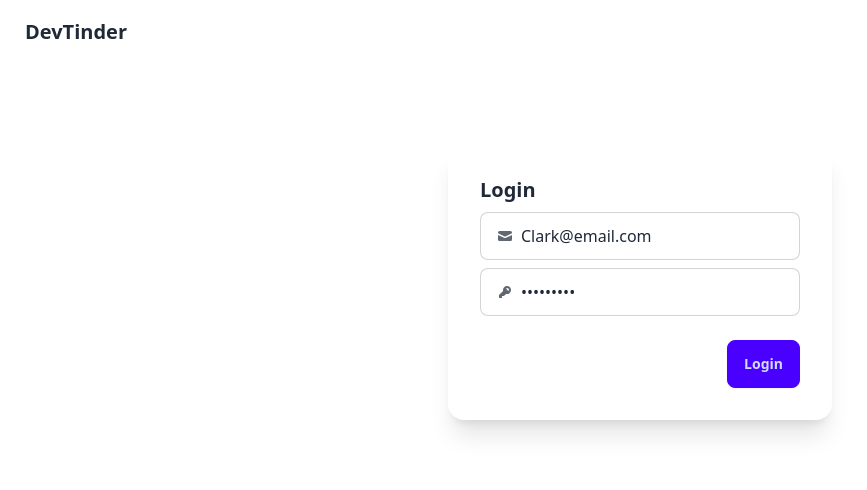
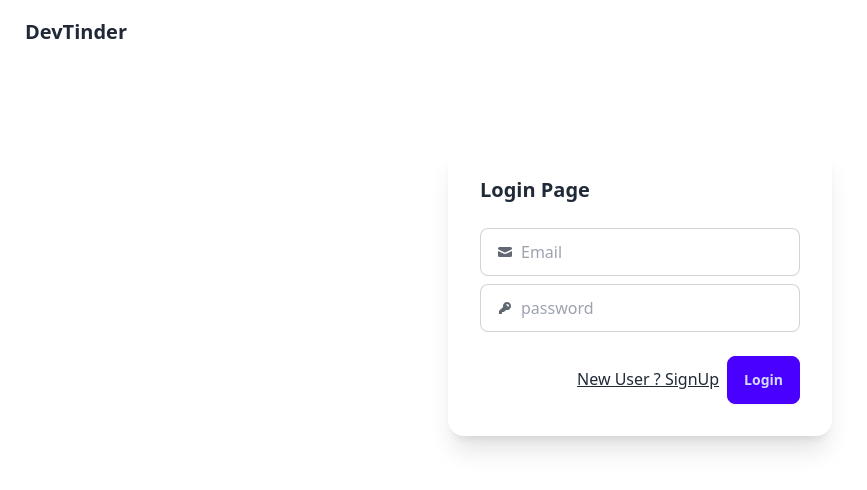
Before and after one commit to Vedant-07/devTinder-web, a React (Vite) app: page /login in a window 1280 px wide. Shown: the top 490 px of the page, without its empty margins (0-867 px from the left). Built offline with nearby package versions, Linux system fonts and the light colour scheme; no server answers.

Commit message:
refactored code && added the Signup/Login

```diff
--- a/src/App.jsx
+++ b/src/App.jsx
@@ -1,16 +1,16 @@
 import { BrowserRouter, Routes, Route } from "react-router";
 import Body from "./Body";
-import Login from "./Login";
-import Profile from "./Profile";
+import Login from "./components/Login";
+import Profile from "./components/Profile";
 function App() {
   return (
     <>
       <BrowserRouter>
         <Routes>
           <Route path="/" element={<Body />}>
-            <Route path="profile" element={<Profile/>} />
+            <Route path="/" element={<div>feed Page here</div>}></Route>
+            <Route path="profile" element={<Profile />} />
             <Route path="login" element={<Login />} />
-            <Route path="feed" element={<div>feed Page here</div>}></Route>
           </Route>
         </Routes>
       </BrowserRouter>
--- a/src/Body.jsx
+++ b/src/Body.jsx
@@ -1,20 +1,20 @@
 import React from 'react'
 import {Outlet} from "react-router"
-import Navbar from './Navbar'
+import Navbar from './components/Navbar'
 import {useDispatch,useSelector} from 'react-redux'
 import { useEffect } from 'react'
 import axios from 'axios'
 import { BASE_URL } from './constants/urls'
-import { addUser } from './Store/userSlice'
+import { addUser } from './utils/userSlice'
 import { useNavigate } from "react-router";
 
 const Body = () => {
   const navigate=useNavigate()
   const dispatch=useDispatch()
-  const user=useSelector((state)=>state.user.value)
+  const user=useSelector((state)=>state.user?.value)
+   console.log(user)
     const fetchUser=async()=>{
       if(user) return
-
       try{
       axios.get(BASE_URL+'/profile/view',{
         withCredentials:true
@@ -32,7 +32,8 @@ const Body = () => {
 
   useEffect(()=>{
     fetchUser()
-  },[user])
+  },[])
+
   return (
     <>
     <div className=' flex flex-col h-screen '>
--- a/src/Login.jsx
+++ /dev/null
@@ -1,70 +0,0 @@
-import React from "react";
-import { useState } from "react";
-import axios from "axios";
-import { useSelector, useDispatch } from 'react-redux'
-import { addUser,removeUser } from "./Store/userSlice";
-import { BASE_URL } from "./constants/urls";
-import {useNavigate} from 'react-router'
-
-const Login = () => {
-  const navigate=useNavigate()
-    const dispatch=useDispatch()
-    const [email,setEmail]=useState("Clark@email.com")
-    const [password,setPassword]=useState("Clark@123")
-
-    const handleLogin=()=>{
-        axios.post(BASE_URL+"/signin",{
-                emailID:email,
-                password:password,
-        },{
-            withCredentials: true,
-        }).then((val)=>{
-            //console.log(data)
-            dispatch(addUser(val.data))
-            navigate("/feed")
-        }).catch(err=>console.log(err))
-
-    }
-  return (
-    <div className="card bg-base-100 w-96 shadow-xl">
-      <div className="card-body ">
-        <h2 className="card-title"> Login </h2>
-
-        <div className="card-actions flex flex-col grow  ">
-          <label className="input input-bordered flex items-center gap-2 w-full">
-            <svg
-              xmlns="http://www.w3.org/2000/svg"
-              viewBox="0 0 16 16"
-              fill="currentColor"
-              className="h-4 w-4 opacity-70"
-            >
-              <path d="M2.5 3A1.5 1.5 0 0 0 1 4.5v.793c.026.009.051.02.076.032L7.674 8.51c.206.1.446.1.652 0l6.598-3.185A.755.755 0 0 1 15 5.293V4.5A1.5 1.5 0 0 0 13.5 3h-11Z" />
-              <path d="M15 6.954 8.978 9.86a2.25 2.25 0 0 1-1.956 0L1 6.954V11.5A1.5 1.5 0 0 0 2.5 13h11a1.5 1.5 0 0 0 1.5-1.5V6.954Z" />
-            </svg>
-            <input type="text" className="grow" placeholder="Email" value={email} onChange={(e)=>setEmail(e.target.value)}/>
-          </label>
-
-          <label className="input input-bordered flex items-center gap-2 w-full">
-            <svg
-              xmlns="http://www.w3.org/2000/svg"
-              viewBox="0 0 16 16"
-              fill="currentColor"
-              className="h-4 w-4 opacity-70"
-            >
-              <path
-                fillRule="evenodd"
-                d="M14 6a4 4 0 0 1-4.899 3.899l-1.955 1.955a.5.5 0 0 1-.353.146H5v1.5a.5.5 0 0 1-.5.5h-2a.5.5 0 0 1-.5-.5v-2.293a.5.5 0 0 1 .146-.353l3.955-3.955A4 4 0 1 1 14 6Zm-4-2a.75.75 0 0 0 0 1.5.5.5 0 0 1 .5.5.75.75 0 0 0 1.5 0 2 2 0 0 0-2-2Z"
-                clipRule="evenodd"
-              />
-            </svg>
-            <input type="password" className="grow" placeholder="password" value={password} onChange={(e)=>setPassword(e.target.value)} />
-          </label>
-
-          <button className="btn btn-primary mt-4 ml-auto" onClick={handleLogin}> Login</button>
-        </div>
-      </div>
-    </div>
-  );
-};
-
-export default Login;
--- /dev/null
+++ b/src/components/Login.jsx
@@ -0,0 +1,167 @@
+import React from "react";
+import { useState } from "react";
+import axios from "axios";
+import { useSelector, useDispatch } from "react-redux";
+import { addUser, removeUser } from "../utils/userSlice";
+import { BASE_URL } from "../constants/urls";
+import { useNavigate } from "react-router";
+
+const Login = () => {
+  const navigate = useNavigate();
+  const dispatch = useDispatch();
+  const [isLoginPage, setIsLoginPage] = useState(true);
+  const [firstName, setFirstName] = useState("");
+  const [lastName, setLastName] = useState("");
+  const [emailID, setEmailID] = useState("");
+  const [password, setPassword] = useState("");
+  const [skills, setSkills] = useState("");
+
+  const handleLoginANDSignUp = async () => {
+    if (isLoginPage) {
+      try {
+        const val = await axios.post(
+          BASE_URL + "/signin",
+          {
+            emailID: emailID,
+            password: password,
+          },
+          {
+            withCredentials: true,
+          }
+        );
+
+        dispatch(addUser(val.data));
+        navigate("/");
+      } catch (err) {
+        console.log("LoginPage error " + err.message);
+      }
+    } else {
+      //sign up here
+      const res = await axios.post(
+        BASE_URL+"/signup",
+        {
+          firstName,
+          lastName,
+          emailID,
+          password,
+          skills,
+        },
+        {
+          withCredentials: true,
+        }
+      );
+      console.log(res.data);
+
+      dispatch(addUser(res.data));
+      //add the user here in redux & create its cookie
+
+      navigate("/profile");
+    }
+  };
+
+  return (
+    <div className="card bg-base-100 w-96 shadow-xl">
+      <div className="card-body ">
+        <h1 className="card-title mb-4">
+          {isLoginPage ? "Login Page" : "Sign up Page"}
+        </h1>
+
+        {!isLoginPage && (
+          <>
+            <label className="input input-bordered flex items-center gap-2">
+              <svg
+                xmlns="http://www.w3.org/2000/svg"
+                viewBox="0 0 16 16"
+                fill="currentColor"
+                className="h-4 w-4 opacity-70"
+              >
+                <path d="M8 8a3 3 0 1 0 0-6 3 3 0 0 0 0 6ZM12.735 14c.618 0 1.093-.561.872-1.139a6.002 6.002 0 0 0-11.215 0c-.22.578.254 1.139.872 1.139h9.47Z" />
+              </svg>
+              <input type="text" className="grow" placeholder="FirstName" onChange={(e)=>setFirstName(e.target.value)}  value={firstName}/>
+            </label>
+            <label className="input input-bordered flex items-center gap-2">
+              <svg
+                xmlns="http://www.w3.org/2000/svg"
+                viewBox="0 0 16 16"
+                fill="currentColor"
+                className="h-4 w-4 opacity-70"
+              >
+                <path d="M8 8a3 3 0 1 0 0-6 3 3 0 0 0 0 6ZM12.735 14c.618 0 1.093-.561.872-1.139a6.002 6.002 0 0 0-11.215 0c-.22.578.254 1.139.872 1.139h9.47Z" />
+              </svg>
+
+              <input type="text" className="grow" placeholder="LastName" onChange={(e)=>setLastName(e.target.value)}  value={lastName} />
+              <span className="badge badge-info">Optional</span>
+            </label>
+          </>
+        )}
+
+        <div className="card-actions flex flex-col grow  ">
+          <label className="input input-bordered flex items-center gap-2 w-full">
+            <svg
+              xmlns="http://www.w3.org/2000/svg"
+              viewBox="0 0 16 16"
+              fill="currentColor"
+              className="h-4 w-4 opacity-70"
+            >
+              <path d="M2.5 3A1.5 1.5 0 0 0 1 4.5v.793c.026.009.051.02.076.032L7.674 8.51c.206.1.446.1.652 0l6.598-3.185A.755.755 0 0 1 15 5.293V4.5A1.5 1.5 0 0 0 13.5 3h-11Z" />
+              <path d="M15 6.954 8.978 9.86a2.25 2.25 0 0 1-1.956 0L1 6.954V11.5A1.5 1.5 0 0 0 2.5 13h11a1.5 1.5 0 0 0 1.5-1.5V6.954Z" />
+            </svg>
+            <input
+              type="text"
+              className="grow"
+              placeholder="Email"
+              value={emailID}
+              onChange={(e) => setEmailID(e.target.value)}
+            />
+          </label>
+
+          <label className="input input-bordered flex items-center gap-2 w-full">
+            <svg
+              xmlns="http://www.w3.org/2000/svg"
+              viewBox="0 0 16 16"
+              fill="currentColor"
+              className="h-4 w-4 opacity-70"
+            >
+              <path
+                fillRule="evenodd"
+                d="M14 6a4 4 0 0 1-4.899 3.899l-1.955 1.955a.5.5 0 0 1-.353.146H5v1.5a.5.5 0 0 1-.5.5h-2a.5.5 0 0 1-.5-.5v-2.293a.5.5 0 0 1 .146-.353l3.955-3.955A4 4 0 1 1 14 6Zm-4-2a.75.75 0 0 0 0 1.5.5.5 0 0 1 .5.5.75.75 0 0 0 1.5 0 2 2 0 0 0-2-2Z"
+                clipRule="evenodd"
+              />
+            </svg>
+            <input
+              type={isLoginPage ? "password" : "text"}
+              className="grow"
+              placeholder="password"
+              value={password}
+              onChange={(e) => setPassword(e.target.value)}
+            />
+          </label>
+
+          {!isLoginPage && (
+            <label className="input input-bordered flex items-center gap-2 w-full">
+              <input type="text" className="grow" placeholder="SKILLS" onChange={(e)=>setSkills(e.target.value)}  value={skills} />
+              <span className="badge badge-accent">Atleast one</span>
+            </label>
+          )}
+
+          <div className=" justify-end  mt-4 ml-auto">
+            <button
+              className="underline cursor-pointer mx-2"
+              onClick={() => setIsLoginPage((val) => !val)}
+            >
+              {isLoginPage ? "New User ? SignUp" : "existing user, Login"}
+            </button>
+            <button
+              className="btn btn-primary  "
+              onClick={handleLoginANDSignUp}
+            >
+              {isLoginPage ? "Login" : "Sign Up"}
+            </button>
+          </div>
+        </div>
+      </div>
+    </div>
+  );
+};
+
+export default Login;
--- a/src/main.jsx
+++ b/src/main.jsx
@@ -3,7 +3,7 @@ import { createRoot } from 'react-dom/client'
 import '../index.css'
 import App from './App.jsx'
 import {Provider} from 'react-redux'
-import appStore from './config/store'
+import appStore from './store/appStore'
 
 createRoot(document.getElementById('root')).render(
   <StrictMode>
--- a/src/config/store.js
+++ b/src/store/appStore.js
@@ -1,5 +1,5 @@
 import { configureStore } from "@reduxjs/toolkit";
-import UserReducer from "../Store/userSlice"
+import UserReducer from "../utils/userSlice"
 
 const appStore =configureStore({
     reducer:{
```
Also changed, not shown: src/components/Navbar.jsx (renamed from src/Navbar.jsx, +16 -7 lines), src/components/Profile.jsx (renamed from src/Profile.jsx), src/utils/userSlice.js (renamed from src/Store/userSlice.js), 1 other file (tests, documents, lock files or other folders).
